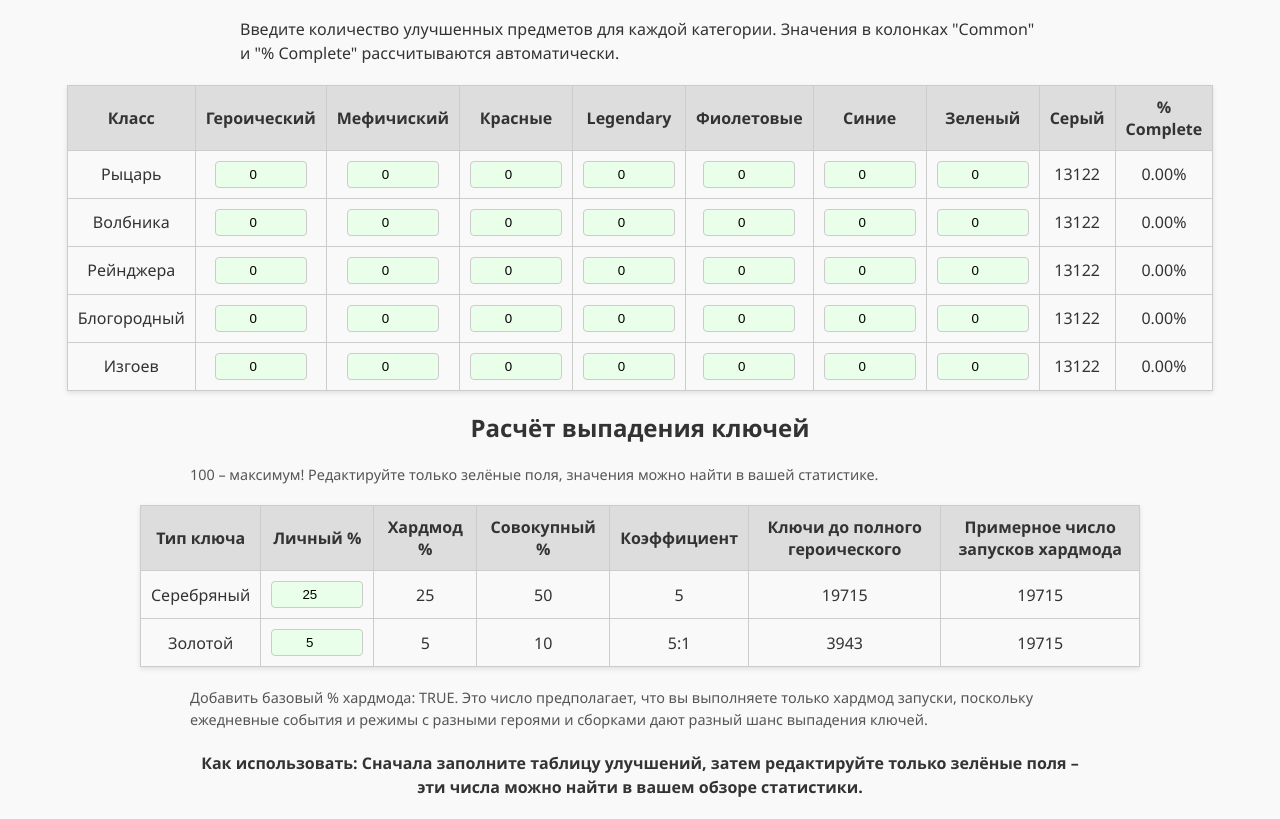
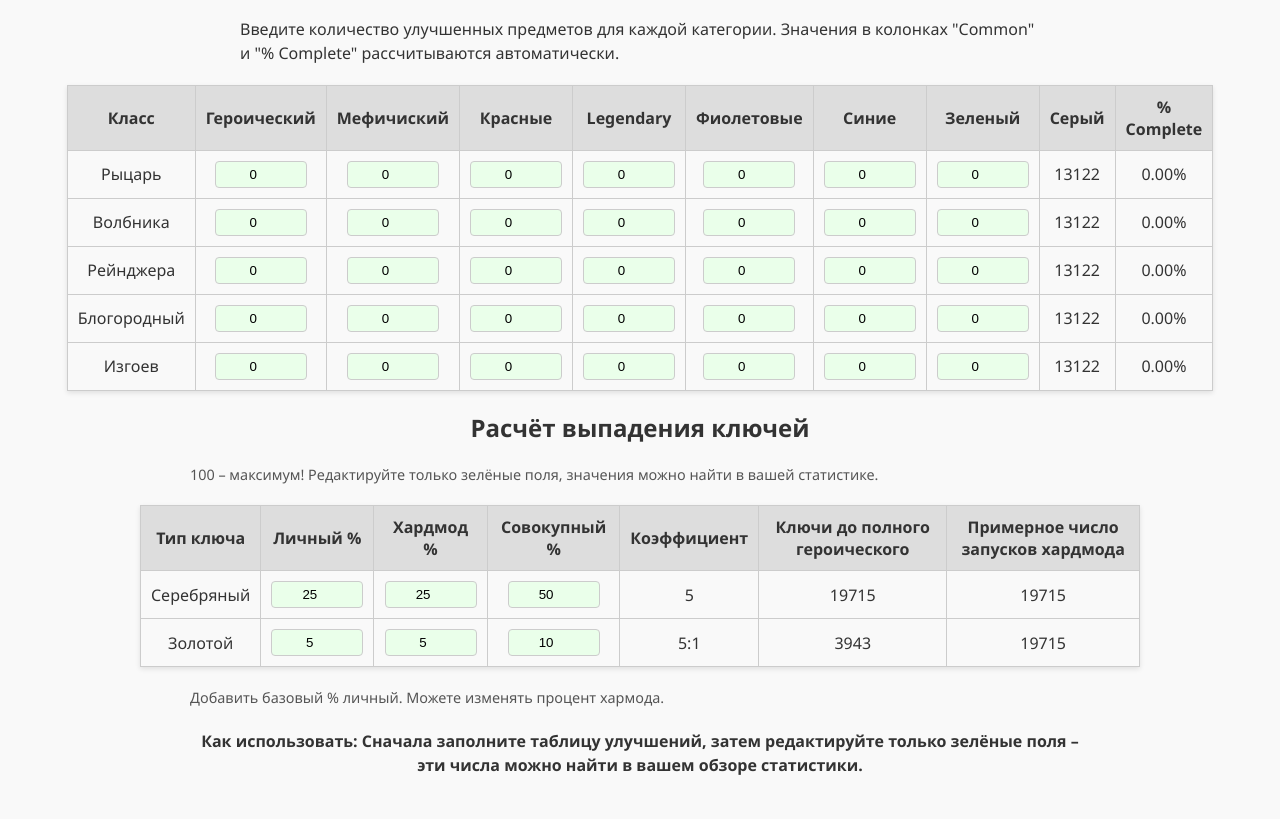
Before and after one commit to dedm1/keyhvh, a plain HTML site: page index.html in a window 1280 px wide. Shown: the part 122-941 px from the top of the page. After the commit the page ends 919 px from the top, so only its background shows below. Drawn offline with Linux system fonts and the light colour scheme.

Commit message:
Update index.html
addtive

```diff
--- a/index.html
+++ b/index.html
@@ -164,8 +164,8 @@
       <tr>
         <td>Серебряный</td>
         <td><input type="number" value="25" min="0" style="background-color: #eaffea;"></td>
-        <td>25</td>
-        <td>50</td>
+        <td><input type="number" value="25" min="0" style="background-color: #eaffea;"></td>
+        <td><input type="number" value="50" min="0" style="background-color: #eaffea;"></td>
         <td>5</td>
         <td>19715</td>
         <td>19715</td>
@@ -173,8 +173,8 @@
       <tr>
         <td>Золотой</td>
         <td><input type="number" value="5" min="0" style="background-color: #eaffea;"></td>
-        <td>5</td>
-        <td>10</td>
+        <td><input type="number" value="5" min="0" style="background-color: #eaffea;"></td>
+        <td><input type="number" value="10" min="0" style="background-color: #eaffea;"></td>
         <td>5:1</td>
         <td>3943</td>
         <td>19715</td>
@@ -182,7 +182,7 @@
     </tbody>
   </table>
 
-  <p class="note">Добавить базовый % хардмода: TRUE. Это число предполагает, что вы выполняете только хардмод запуски, поскольку ежедневные события и режимы с разными героями и сборками дают разный шанс выпадения ключей.</p>
+  <p class="note">Добавить базовый % личный. Можете изменять процент хармода.</p>
   <p class="instructions">Как использовать: Сначала заполните таблицу улучшений, затем редактируйте только зелёные поля – эти числа можно найти в вашем обзоре статистики.</p>
 
   <script>
```
